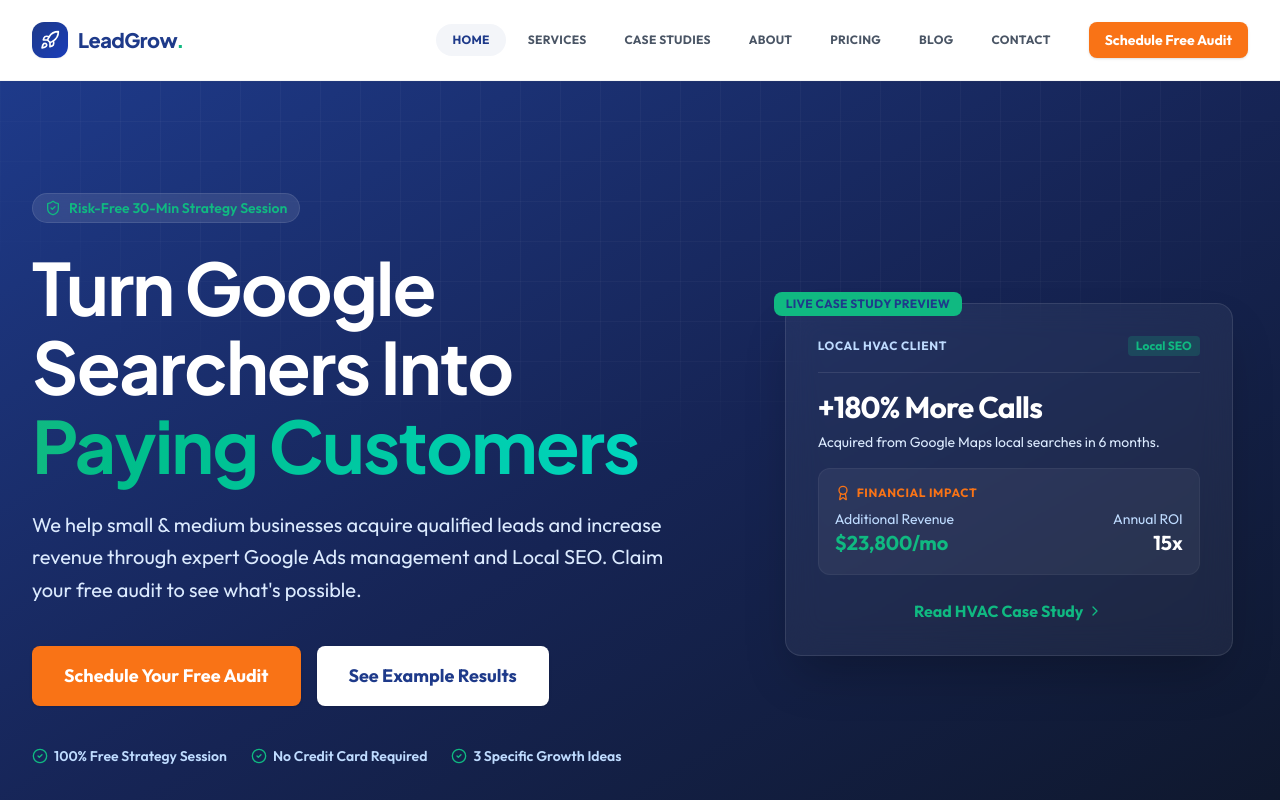
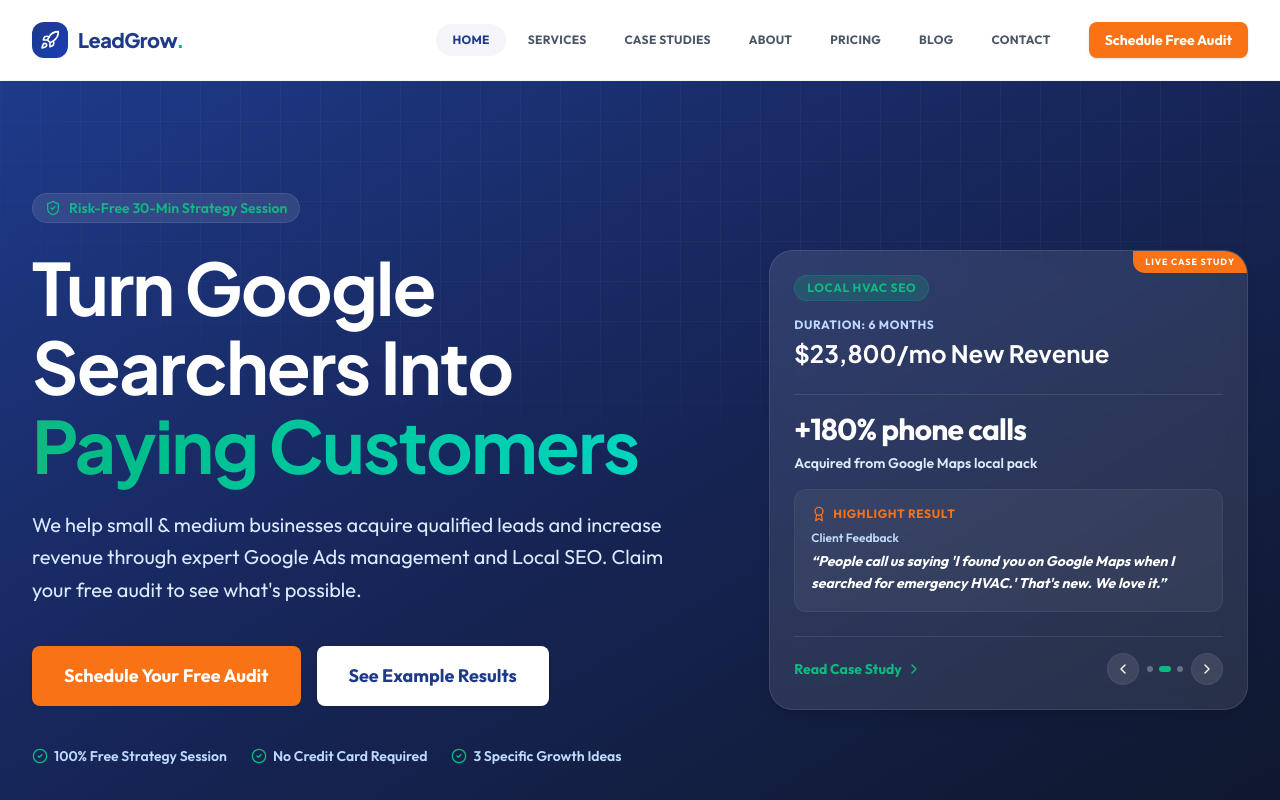
Before and after one commit to rafiulislam1306/Agency, a Next.js app: page / in a window 1280 px wide. Shown: the top 800 px of the page. Built offline with nearby package versions, Linux system fonts and the light colour scheme.

Commit message:
feat: build and integrate interactive auto-playing case study carousel slider inside homepage hero

```diff
--- a/app/page.tsx
+++ b/app/page.tsx
@@ -17,6 +17,7 @@
 import CTAButton from "@/components/CTAButton";
 import FAQAccordion from "@/components/FAQAccordion";
 import CaseStudyCard from "@/components/CaseStudyCard";
+import HeroCaseStudySlider from "@/components/HeroCaseStudySlider";
 
 export default function Home() {
   const problemPoints = [
@@ -145,43 +146,8 @@
               </div>
             </div>
 
-            {/* Visual element / Interactive Mockup on the right */}
-            <div className="lg:col-span-5 flex justify-center">
-              <div className="relative bg-white/5 backdrop-blur-lg border border-white/10 rounded-2xl p-6 sm:p-8 w-full max-w-md shadow-2xl">
-                <div className="absolute -top-3 -left-3 bg-brand-green text-brand-blue font-extrabold px-3 py-1 rounded-lg text-xs uppercase tracking-wide">
-                  Live Case Study Preview
-                </div>
-                <div className="space-y-4">
-                  <div className="flex justify-between items-center pb-4 border-b border-white/10">
-                    <span className="text-xs text-blue-200 font-bold tracking-wider uppercase">Local HVAC Client</span>
-                    <span className="text-xs bg-brand-green/20 text-brand-green px-2 py-0.5 rounded font-bold">Local SEO</span>
-                  </div>
-                  <div>
-                    <span className="text-3xl font-extrabold text-white tracking-tight">+180% More Calls</span>
-                    <p className="text-sm text-blue-100 mt-1.5">Acquired from Google Maps local searches in 6 months.</p>
-                  </div>
-                  <div className="bg-white/5 rounded-xl p-4 border border-white/5">
-                    <div className="flex items-center space-x-1.5 mb-2 text-brand-orange">
-                      <Award className="w-4 h-4" aria-hidden="true" />
-                      <span className="text-xs font-bold uppercase tracking-wider">Financial Impact</span>
-                    </div>
-                    <div className="flex justify-between items-end">
-                      <div>
-                        <span className="text-sm text-blue-200 block">Additional Revenue</span>
-                        <span className="text-xl font-bold text-brand-green">$23,800/mo</span>
-                      </div>
-                      <div className="text-right">
-                        <span className="text-sm text-blue-200 block">Annual ROI</span>
-                        <span className="text-xl font-bold text-white">15x</span>
-                      </div>
-                    </div>
-                  </div>
-                  <Link href="/case-studies/local-service" className="flex items-center justify-center text-base font-bold text-brand-green hover:underline pt-2">
-                    Read HVAC Case Study <ChevronRight className="w-4 h-4 ml-1" aria-hidden="true" />
-                  </Link>
-                </div>
-              </div>
-            </div>
+            {/* Interactive Sliding Case Study Carousel */}
+            <HeroCaseStudySlider />
           </div>
         </div>
       </section>
--- /dev/null
+++ b/components/HeroCaseStudySlider.tsx
@@ -0,0 +1,168 @@
+"use client";
+
+import React, { useState, useEffect, useRef } from "react";
+import Link from "next/link";
+import { ChevronRight, Award, ChevronLeft } from "lucide-react";
+import { caseStudiesData } from "@/lib/caseStudiesData";
+
+export default function HeroCaseStudySlider() {
+  const [currentIndex, setCurrentIndex] = useState(0);
+  const [isFading, setIsFading] = useState(false);
+  const autoPlayTimer = useRef<NodeJS.Timeout | null>(null);
+
+  const studies = Object.values(caseStudiesData);
+
+  const startAutoPlay = () => {
+    stopAutoPlay();
+    autoPlayTimer.current = setInterval(() => {
+      handleNext();
+    }, 5500);
+  };
+
+  const stopAutoPlay = () => {
+    if (autoPlayTimer.current) {
+      clearInterval(autoPlayTimer.current);
+    }
+  };
+
+  useEffect(() => {
+    startAutoPlay();
+    return () => stopAutoPlay();
+  }, [currentIndex]);
+
+  const changeSlide = (newIndex: number) => {
+    setIsFading(true);
+    setTimeout(() => {
+      setCurrentIndex(newIndex);
+      setIsFading(false);
+    }, 200); // match transition duration
+  };
+
+  const handleNext = () => {
+    const nextIndex = (currentIndex + 1) % studies.length;
+    changeSlide(nextIndex);
+  };
+
+  const handlePrev = () => {
+    const prevIndex = (currentIndex - 1 + studies.length) % studies.length;
+    changeSlide(prevIndex);
+  };
+
+  const currentStudy = studies[currentIndex];
+
+  const getSubTagColor = (slug: string) => {
+    if (slug === "ecommerce-store") return "bg-blue-100/20 text-blue-200 border border-blue-500/20";
+    if (slug === "saas-consulting") return "bg-orange-100/20 text-orange-200 border border-orange-500/20";
+    return "bg-brand-green/20 text-brand-green border border-brand-green/20";
+  };
+
+  const getSubTagName = (slug: string) => {
+    if (slug === "ecommerce-store") return "E-commerce Ads";
+    if (slug === "saas-consulting") return "B2B Hybrid Search";
+    return "Local HVAC SEO";
+  };
+
+  const getHeadlineText = (slug: string) => {
+    if (slug === "ecommerce-store") return "+247% Sales ROI Secured";
+    if (slug === "saas-consulting") return "$45K New Inbound Closed";
+    return "$23,800/mo New Revenue";
+  };
+
+  const getSubheadlineText = (slug: string) => {
+    if (slug === "ecommerce-store") return "Driven by Shopify search optimizations";
+    if (slug === "saas-consulting") return "Lead pre-qualification funnels active";
+    return "Acquired from Google Maps local pack";
+  };
+
+  return (
+    <div
+      className="lg:col-span-5 bg-white/10 backdrop-blur-md rounded-3xl p-6 border border-white/10 shadow-lg text-left flex flex-col justify-between min-h-[460px] relative overflow-hidden group"
+      onMouseEnter={stopAutoPlay}
+      onMouseLeave={startAutoPlay}
+    >
+      <div className="absolute top-0 right-0 bg-brand-orange text-white font-extrabold text-[9px] uppercase tracking-widest px-3 py-1 rounded-bl-xl z-10">
+        Live Case Study
+      </div>
+
+      {/* Main card body with smooth fade transitions */}
+      <div className={`space-y-6 flex-grow transition-opacity duration-200 ${isFading ? "opacity-0" : "opacity-100"}`}>
+        <div className="space-y-4">
+          <span className={`text-xs font-bold px-3 py-1 rounded-full uppercase tracking-wider block w-fit ${getSubTagColor(currentStudy.slug)}`}>
+            {getSubTagName(currentStudy.slug)}
+          </span>
+          <div className="space-y-1">
+            <span className="text-xs text-blue-200 uppercase font-bold tracking-wider block">Duration: {currentStudy.timeframe}</span>
+            <h3 className="text-xl sm:text-2xl font-display font-extrabold text-white leading-snug">
+              {getHeadlineText(currentStudy.slug)}
+            </h3>
+          </div>
+        </div>
+
+        <div className="space-y-4 border-t border-white/10 pt-4 text-xs font-semibold">
+          <div>
+            <span className="text-3xl font-extrabold text-white tracking-tight">{currentStudy.metric}</span>
+            <p className="text-sm text-blue-100 mt-1.5">{getSubheadlineText(currentStudy.slug)}</p>
+          </div>
+
+          <div className="bg-white/5 rounded-xl p-4 border border-white/5">
+            <div className="flex items-center space-x-1.5 mb-2 text-brand-orange">
+              <Award className="w-4 h-4" aria-hidden="true" />
+              <span className="text-xs font-bold uppercase tracking-wider">Highlight Result</span>
+            </div>
+            <div className="flex justify-between items-end">
+              <div className="pr-2">
+                <span className="text-xs text-blue-200 block mb-1">Client Feedback</span>
+                <span className="text-sm font-bold text-white leading-relaxed block italic">
+                  &ldquo;{currentStudy.quote}&rdquo;
+                </span>
+              </div>
+            </div>
+          </div>
+        </div>
+      </div>
+
+      {/* Action Footer & Controls */}
+      <div className="border-t border-white/10 pt-4 flex items-center justify-between mt-auto">
+        <Link
+          href={`/case-studies/${currentStudy.slug}`}
+          className={`flex items-center text-sm font-bold text-brand-green hover:underline transition-opacity duration-200 ${isFading ? "opacity-0" : "opacity-100"}`}
+        >
+          Read Case Study <ChevronRight className="w-4 h-4 ml-1" aria-hidden="true" />
+        </Link>
+
+        {/* Carousel controls */}
+        <div className="flex items-center space-x-2">
+          <button
+            onClick={handlePrev}
+            className="w-8 h-8 rounded-full bg-white/10 hover:bg-white/20 text-white flex items-center justify-center transition-colors cursor-pointer border border-white/5 active:scale-95"
+            aria-label="Previous Case Study"
+          >
+            <ChevronLeft className="w-4 h-4" />
+          </button>
+
+          {/* Navigation dots */}
+          <div className="flex space-x-1.5">
+            {studies.map((_, idx) => (
+              <button
+                key={idx}
+                onClick={() => changeSlide(idx)}
+                className={`w-1.5 h-1.5 rounded-full transition-all cursor-pointer ${
+                  idx === currentIndex ? "bg-brand-green w-3" : "bg-white/30 hover:bg-white/50"
+                }`}
+                aria-label={`Go to slide ${idx + 1}`}
+              />
+            ))}
+          </div>
+
+          <button
+            onClick={handleNext}
+            className="w-8 h-8 rounded-full bg-white/10 hover:bg-white/20 text-white flex items-center justify-center transition-colors cursor-pointer border border-white/5 active:scale-95"
+            aria-label="Next Case Study"
+          >
+            <ChevronRight className="w-4 h-4" />
+          </button>
+        </div>
+      </div>
+    </div>
+  );
+}
```
